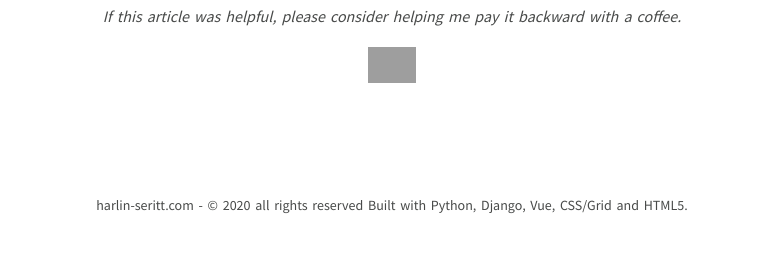
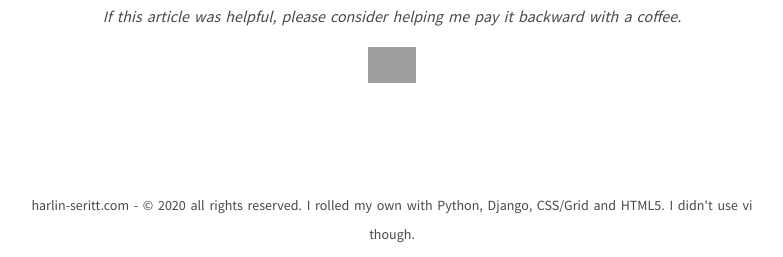
Before and after one commit to hseritt/django-blog-2, a Django app: page /blog/ in a window 1280 px wide. Shown: the part 4081-4338 px from the top of the page, without its empty margins (248-1031 px from the left). Before the commit the page ends 4295 px from the top, so only its background shows below. Run offline with Django 3.2, Linux system fonts and the light colour scheme; data that the repository does not hold is empty; some libraries are stand-ins or nearby versions; grey boxes are pictures that could not be loaded.

Commit message:
Modify footer text

```diff
--- a/blog/templates/blog/base.html
+++ b/blog/templates/blog/base.html
@@ -47,8 +47,7 @@
     <div style="min-height: 100px;"></div>
 
     <div class="footer">
-      harlin-seritt.com - © 2020 all rights reserved
-      Built with Python, Django, Vue, CSS/Grid and HTML5.
+      harlin-seritt.com - © 2020 all rights reserved. I rolled my own with Python, Django, CSS/Grid and HTML5. I didn't use vi though.
     </div>
 
   </div>
```
